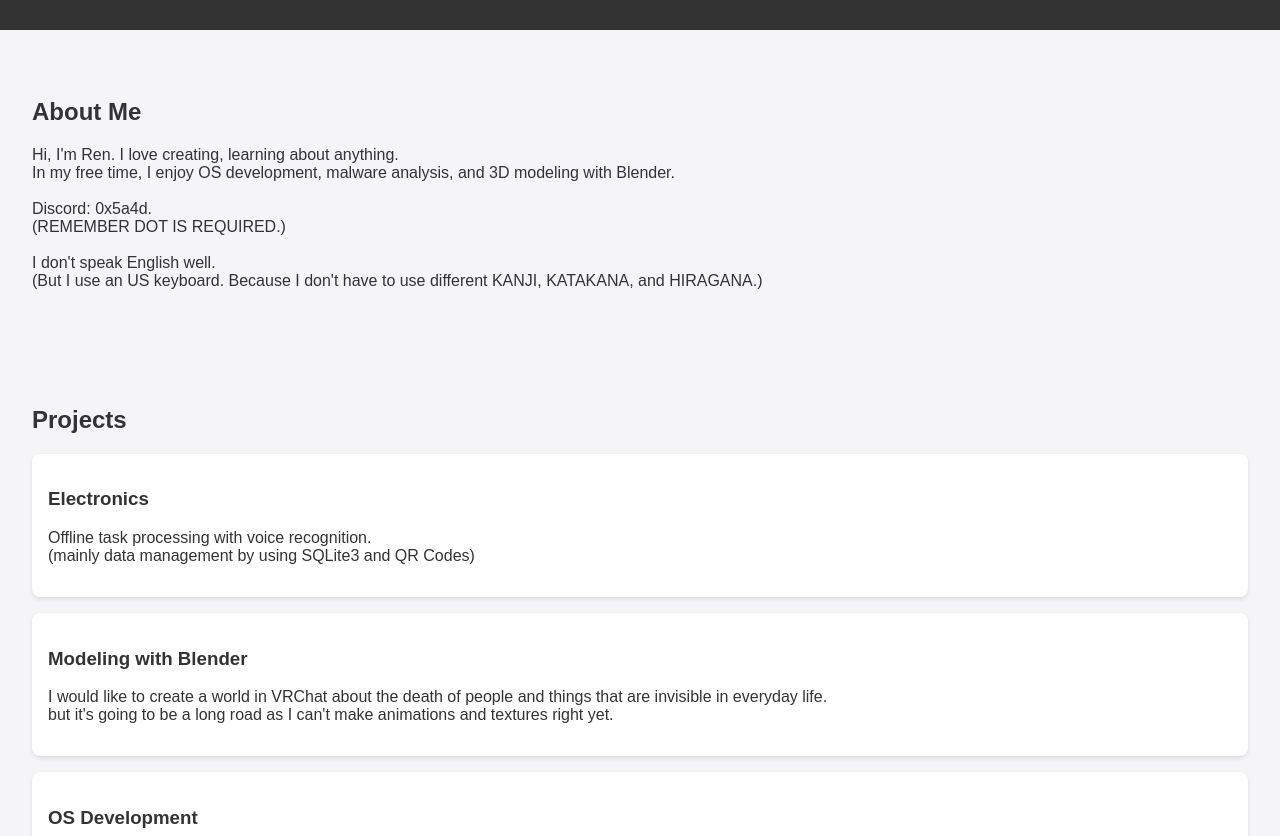
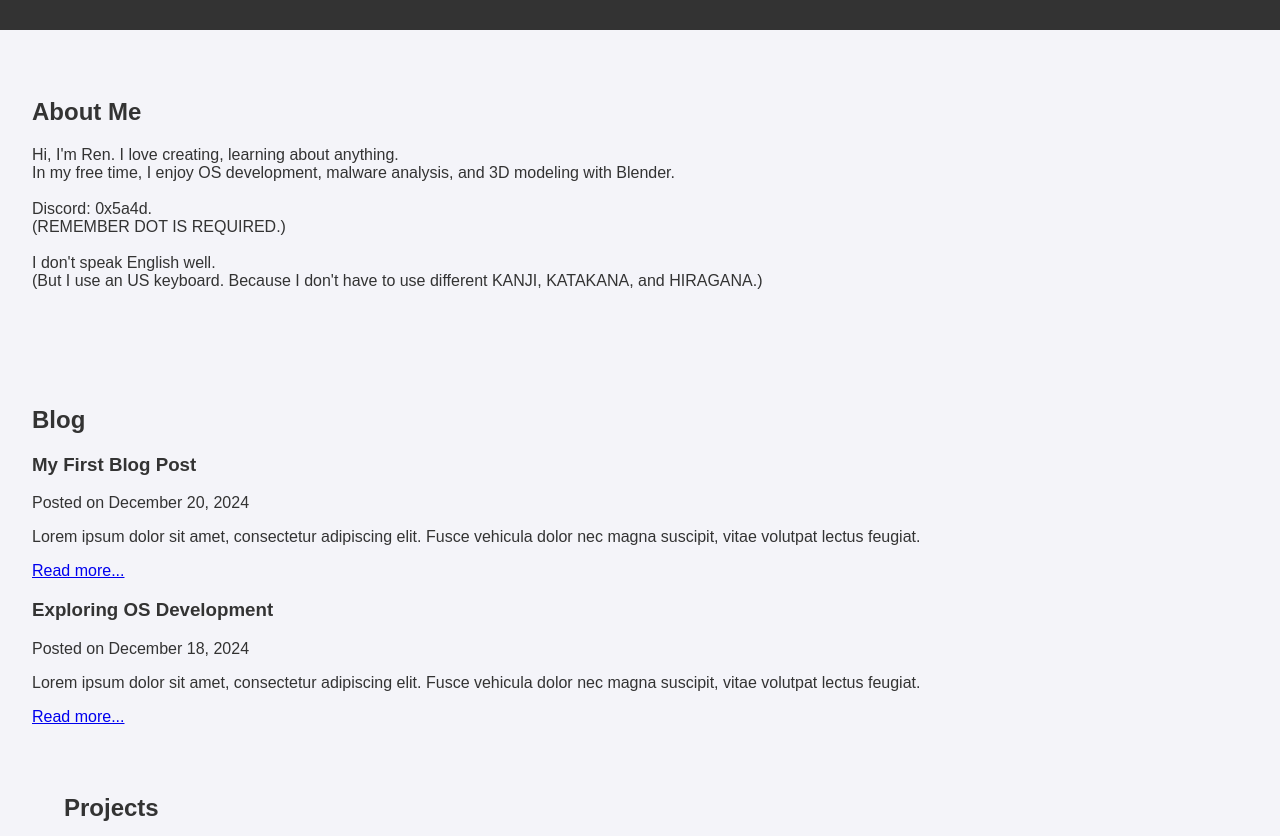
Before and after one commit to halu-u/penguin, a plain HTML site: page index.html in a window 1280 px wide. Shown: the part 116-952 px from the top of the page. Drawn offline with Linux system fonts and the light colour scheme.

Commit message:
Update index.html

```diff
--- a/index.html
+++ b/index.html
@@ -27,6 +27,20 @@
             (But I use an US keyboard. Because I don't have to use different KANJI, KATAKANA, and HIRAGANA.)
         </p>
     </section>
+    <section id="blog">
+        <h2>Blog</h2>
+        <article class="blog-post">
+            <h3>My First Blog Post</h3>
+            <p>Posted on December 20, 2024</p>
+            <p>Lorem ipsum dolor sit amet, consectetur adipiscing elit. Fusce vehicula dolor nec magna suscipit, vitae volutpat lectus feugiat.</p>
+            <a href="blog/my-first-blog-post.html">Read more...</a>
+        </article>
+        <article class="blog-post">
+            <h3>Exploring OS Development</h3>
+            <p>Posted on December 18, 2024</p>
+            <p>Lorem ipsum dolor sit amet, consectetur adipiscing elit. Fusce vehicula dolor nec magna suscipit, vitae volutpat lectus feugiat.</p>
+            <a href="blog/exploring-os-development.html">Read more...</a>
+        </article>
     <section id="projects">
         <h2>Projects</h2>
         <div class="project">
```
